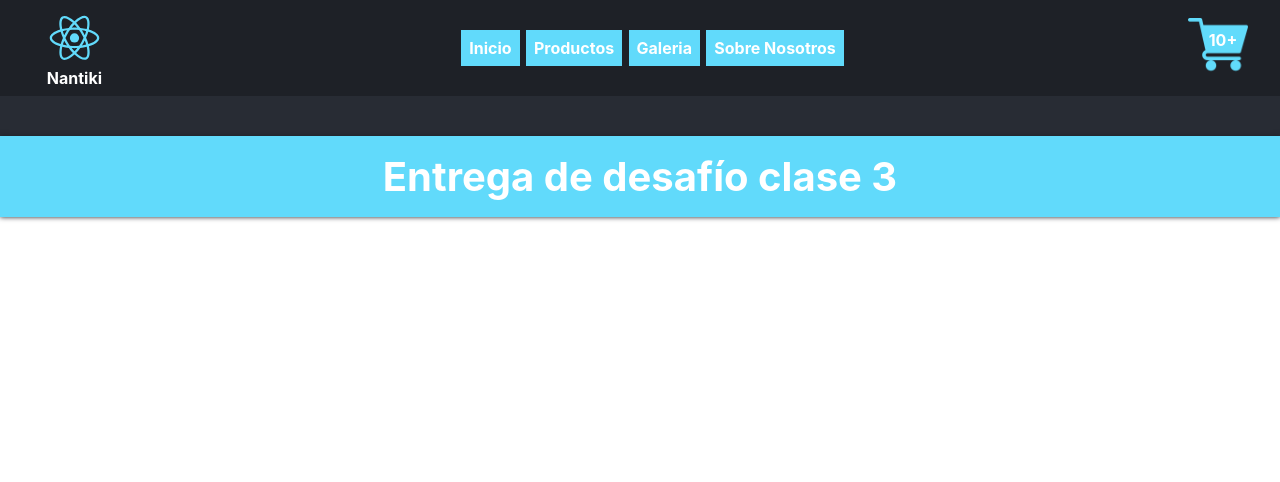
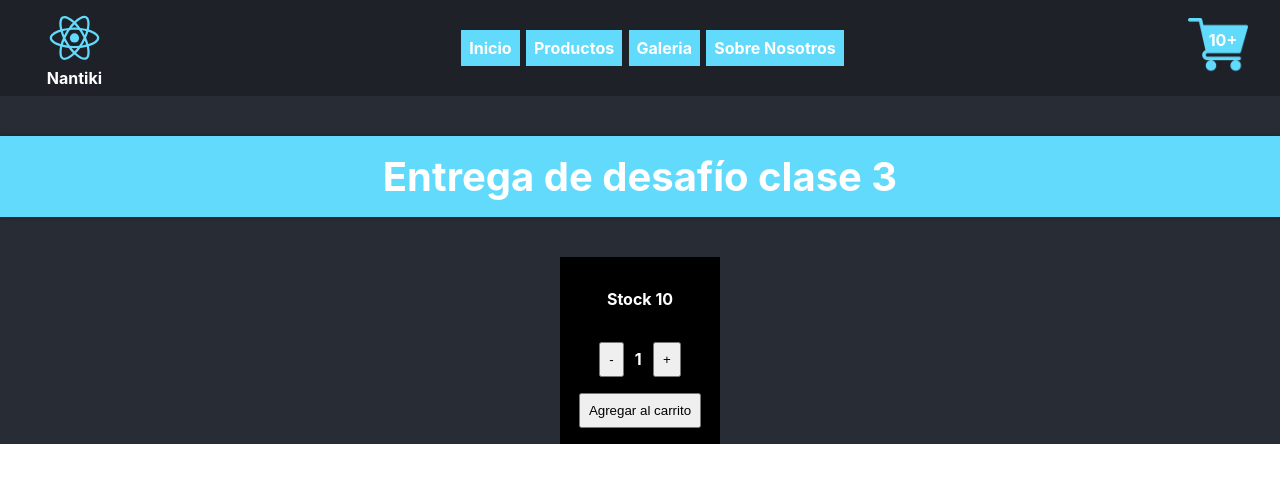
Before and after one commit to istvian/React-Js, a React (Create React App) app: page / in a window 1280 px wide. Shown: the top 482 px of the page. Built offline with nearby package versions, Linux system fonts and the light colour scheme.

Commit message:
Agrego contador

```diff
--- /dev/null
+++ b/src/components/ItemCount/ItemCount.css
@@ -0,0 +1,40 @@
+.container{
+    display: flex;
+    flex-flow: column nowrap;
+    align-items: center;
+    justify-content: center;
+    padding: 1rem;
+    background-color: black;
+    margin: auto;
+    width: fit-content;
+    height: fit-content;
+}
+.counterContainer {
+    display: flex;
+    flex-flow: row nowrap;
+    align-items: center;
+    justify-content: center;
+    padding: .5rem;
+}
+.counterStock {
+    color: white;
+    font-weight: bold;
+}
+.btnCounter{
+    padding: .5rem;
+    margin: 0 .2rem;
+    transition: all .1s;
+}
+.btnCounter:disabled{
+}
+.counterText {
+    color: white;
+    padding: 0 .5rem;
+    font-weight: bold;
+}
+.no_selection {
+    -webkit-user-select: none;
+    -moz-user-select: none;
+    -khtml-user-select: none;
+    -ms-user-select: none;
+}
--- /dev/null
+++ b/src/components/ItemCount/ItemCount.js
@@ -0,0 +1,43 @@
+import { useState } from "react";
+import "./ItemCount.css";
+
+const ItemCount = ({ stock, initial, onAdd }) => {
+  const [count, setCount] = useState(initial);
+  const add = (num) => {
+    setCount(count + num);
+  };
+
+  return (
+    <div className="container">
+      <div>
+        <p className="counterStock">Stock {stock}</p>
+      </div>
+      <div className="counterContainer">
+        <button
+          className="btnCounter no_selection"
+          onClick={() => add(-1)}
+          disabled={count === 0 ? true : null}
+        >
+          -
+        </button>
+        <p className="counterText">{count}</p>
+        <button
+          className="btnCounter no_selection"
+          onClick={() => add(1)}
+          disabled={count === stock ? true : null}
+        >
+          +
+        </button>
+      </div>
+      <button
+        className="btnCounter no_selection"
+        disabled={stock === 0 || count === 0 ? true : null}
+        onClick={() => onAdd(count)}
+      >
+        Agregar al carrito
+      </button>
+    </div>
+  );
+};
+
+export default ItemCount;
--- a/src/components/ItemListContainer/ItemListContainer.js
+++ b/src/components/ItemListContainer/ItemListContainer.js
@@ -1,8 +1,16 @@
 import './ItemListContainer.css'
+import ItemCount from '../ItemCount/ItemCount'
 
 const ItemListContainer = (props) => {
+
+    const AddItem = (quantity) =>{
+        alert(`Se han agregado ${quantity} Item al carrito`)
+    }
     return (
+        <div>
         <p className='title'>{props.greeting}</p>
+        <ItemCount stock={10} initial={1} onAdd={AddItem} />
+        </div>
     );
 }
 
```
